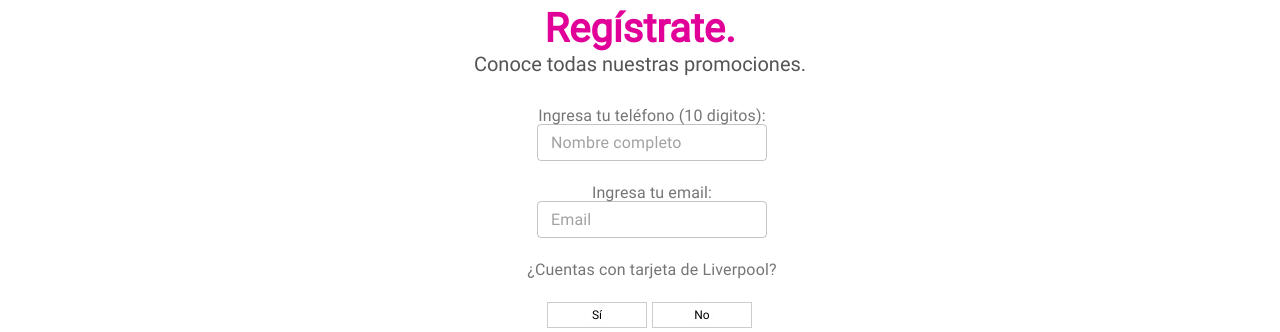
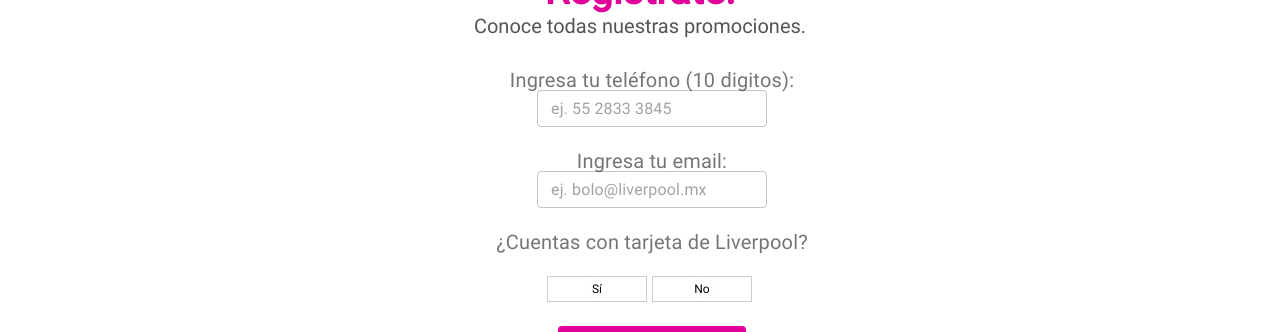
Before and after one commit to TheMarauders-MX/tmqr-webapp, a React (Create React App) app: page / in a window 1280 px wide. Shown: the part 126-458 px from the top of the page. Built offline with nearby package versions, Linux system fonts and the light colour scheme.

Commit message:
Update styles on register form

```diff
--- a/src/components/ClientForm/ClientForm.tsx
+++ b/src/components/ClientForm/ClientForm.tsx
@@ -30,21 +30,22 @@ const ClientForm = () => {
   const onSubmitButton = useCallback(async (info: any) => {
     let data = JSON.stringify({ phone: info.phone, email: info.email, already_user: new Boolean(info.already_user) });
 
-    axios.get('http://localhost:8000/sanctum/csrf-cookie', {withCredentials : true}).then(response => {
-      //console.log(response.config.headers["X-XSRF-TOKEN"]);
-      //console.log(response);
-      axios.post(`${process.env.REACT_APP_API_URL}/register`, data, { headers: { "Content-Type": "application/json"  } })
+    // axios.get('http://localhost:8000/sanctum/csrf-cookie', {withCredentials : true}).then(response => {
+    //   //console.log(response.config.headers["X-XSRF-TOKEN"]);
+    //   //console.log(response);
+    // }).catch((error) => {
+    //   console.log(error);
+    // });
+    axios
+      .post(`${process.env.REACT_APP_API_URL}/register`, data, { headers: { "Content-Type": "application/json" } })
       .catch((error) => {
         console.log(error);
       })
       .then((response) => {
         console.log(response);
       });
-    }).catch((error) => {
-      console.log(error);
-    });
 
-    //history.push("/home");
+    history.push("/home");
   }, []);
 
   return (
@@ -66,11 +67,11 @@ const ClientForm = () => {
               <Grid container className="main-form-container" spacing={3}>
                 <Grid item xs={12}>
                   <FormLabel component="legend">Ingresa tu teléfono (10 digitos): </FormLabel>
-                  <FormikInput name="phone" placeholder="Nombre completo" validateOnClick={true} disabled={loading} />
+                  <FormikInput name="phone" placeholder="ej. 55 2833 3845" validateOnClick={true} disabled={loading} />
                 </Grid>
                 <Grid item xs={12}>
                   <FormLabel component="legend">Ingresa tu email: </FormLabel>
-                  <FormikInput name="email" placeholder="Email" validateOnClick={true} disabled={loading} />
+                  <FormikInput name="email" placeholder="ej. bolo@liverpool.mx" validateOnClick={true} disabled={loading} />
                 </Grid>
                 <Grid item xs={12}>
                   <FormLabel component="legend">¿Cuentas con tarjeta de Liverpool?</FormLabel>
--- a/src/components/ClientForm/styles.scss
+++ b/src/components/ClientForm/styles.scss
@@ -14,6 +14,10 @@
   h5 {
     color: $color-gray;
   }
+  legend {
+    font-size: $font-size-h5 !important;
+  }
+
   .input-ul {
     list-style-type: none;
     margin-top: $spacing/2;
--- a/src/components/Shared/Navbar/styles.scss
+++ b/src/components/Shared/Navbar/styles.scss
@@ -6,7 +6,7 @@
   }
   img {
     margin: 0 auto;
-    width: 35%;
+    width: 40%;
   }
 }
 
@@ -18,3 +18,11 @@
   color: #fff;
   background-color: $color-secondary !important;
 }
+
+@media only screen and (min-width: 1000px) {
+  .MuiToolbar-root {
+    img {
+      width: 23%;
+    }
+  }
+}
--- a/src/screens/Home/ScanScreen.tsx
+++ b/src/screens/Home/ScanScreen.tsx
@@ -9,13 +9,10 @@ import { Button } from "@material-ui/core";
 const ScanScreen = () => {
   const webcamRef = useRef<Webcam>(null);
   //const [imgSrc, setImgSrc] = useState<string | null>(null);
-
-  const [videoWidth, setVideoWidth] = useState(960);
-  const [videoHeight, setVideoHeight] = useState(640);
   const [model, setModel] = useState<any>(null);
 
   const videoConstraints = {
-    height: 736,
+    height: 400,
     width: 414,
     maxWidth: "50vh",
     facingMode: "environment",
@@ -54,10 +51,6 @@ const ScanScreen = () => {
   return (
     <div>
       <Navbar />
-
-      {/* <div style={{ position: "absolute", top: "400px" }}>
-        <canvas id="myCanvas" width={videoWidth} height={videoHeight} style={{ backgroundColor: "transparent" }} />
-      </div> */}
       <div className="center">
         <Webcam
           audio={false}
```
Also changed, not shown: public/images/everybody.png (added).
